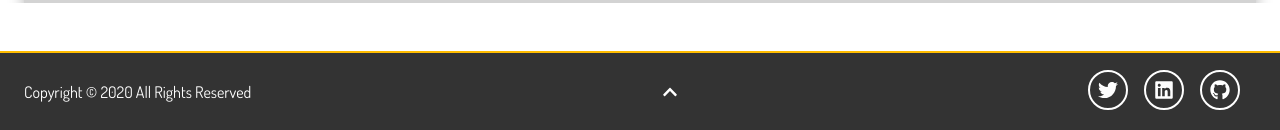
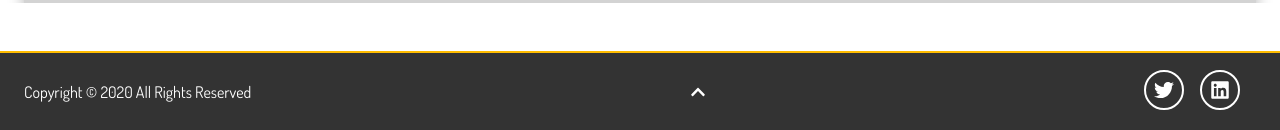
Before and after one commit to nrobert444/Dev-Portfolio, a React (Create React App) app: page / in a window 1280 px wide. Shown: the part 2614-2744 px from the top of the page. Built offline with nearby package versions, Linux system fonts and the light colour scheme.

Commit message:
changed icon and link on footer from github to trailhead

```diff
--- a/src/components/Footer/Footer.jsx
+++ b/src/components/Footer/Footer.jsx
@@ -3,7 +3,7 @@ import { FontAwesomeIcon } from '@fortawesome/react-fontawesome'
 import {
   faTwitter,
   faLinkedin,
-  faGithub
+  faMountain
 } from '@fortawesome/free-brands-svg-icons'
 
 import { MainFooter, FooterContent, StyledLink } from './Footer.styles'
@@ -26,8 +26,8 @@ export const Footer = () => {
           <StyledLink href='https://www.linkedin.com/in/nicholas-roberto/'>
             <FontAwesomeIcon className='fab' icon={faLinkedin} />
           </StyledLink>
-          <StyledLink href='https://github.com/nrobert444'>
-            <FontAwesomeIcon className='fab' icon={faGithub} />
+          <StyledLink href='https://trailblazer.me/id/nroberto2'>
+            <FontAwesomeIcon className='fab' icon={faMountain} />
           </StyledLink>
         </div>
       </FooterContent>
```
